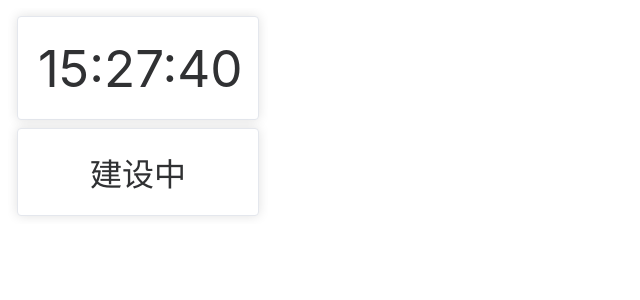
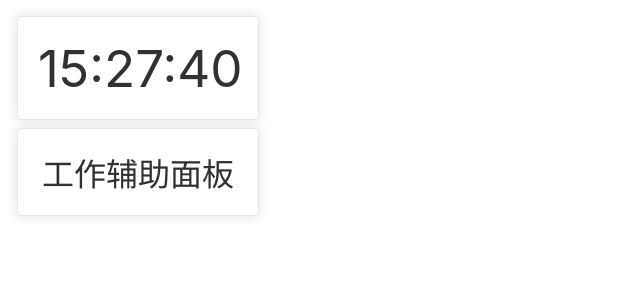
Before and after one commit to lils-work/lils-work, a Vue app: page /alt in a window 1280 px wide. Shown: the top 300 px of the page, without its empty margins (0-640 px from the left). Built offline with nearby package versions, Linux system fonts and the light colour scheme.

Commit message:
Text - 页面启动后立即刷新一次

```diff
--- a/src/gadgets/Text.vue
+++ b/src/gadgets/Text.vue
@@ -20,14 +20,16 @@ const texts = [
 ];
 
 onMounted(() => {
-  var index = 0;
   clearInterval(intervalId);
-  intervalId = setInterval(() => {
-    text.value = texts[index];
-    index++;
-    index %= texts.length;
-  }, 5000);
+  updateText();
+  intervalId = setInterval(updateText, 5000);
 });
+
+var index = 0;
+function updateText() {
+  text.value = texts[index++];
+  index %= texts.length;
+}
 </script>
 
 <style scoped lang="scss">
```
